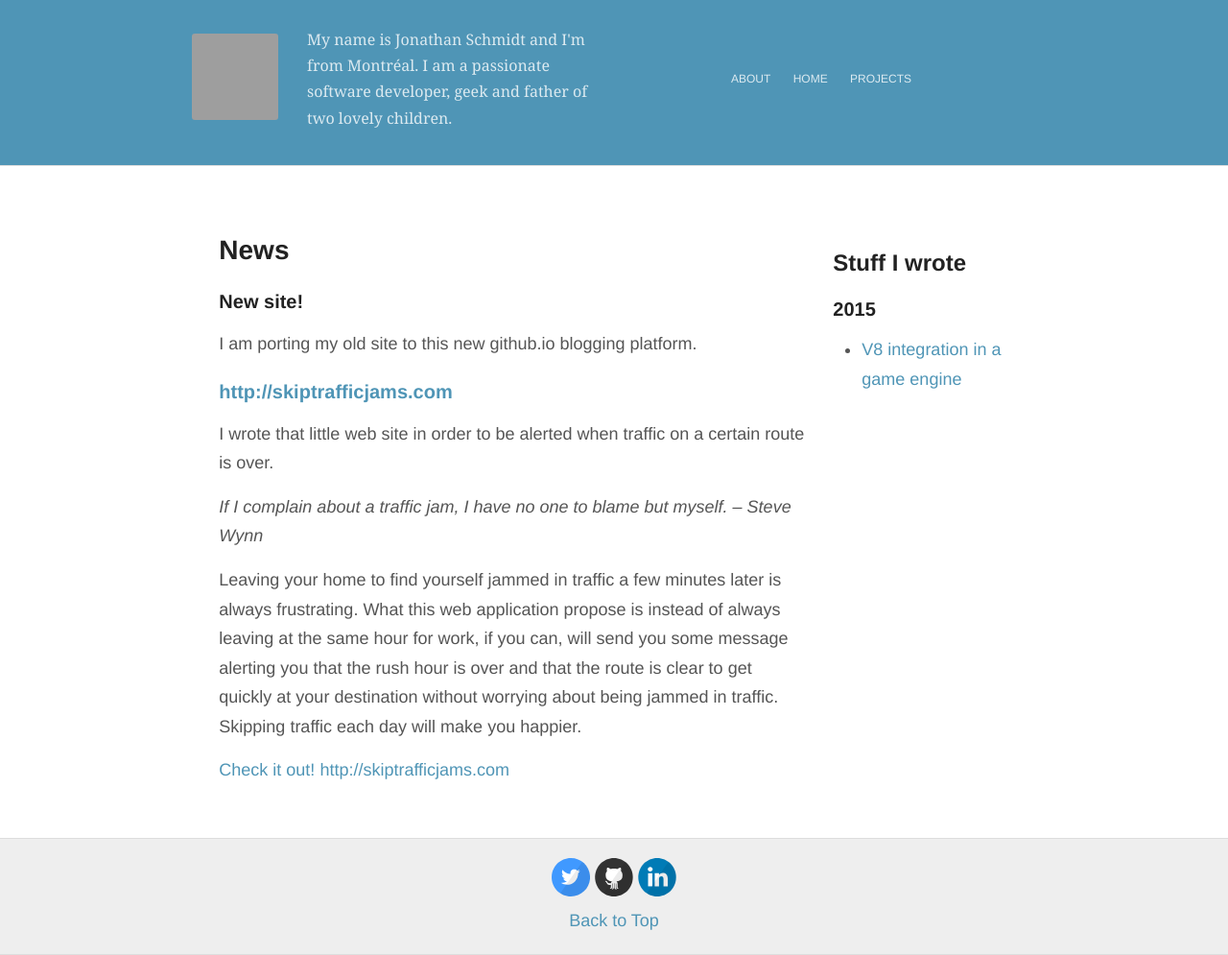
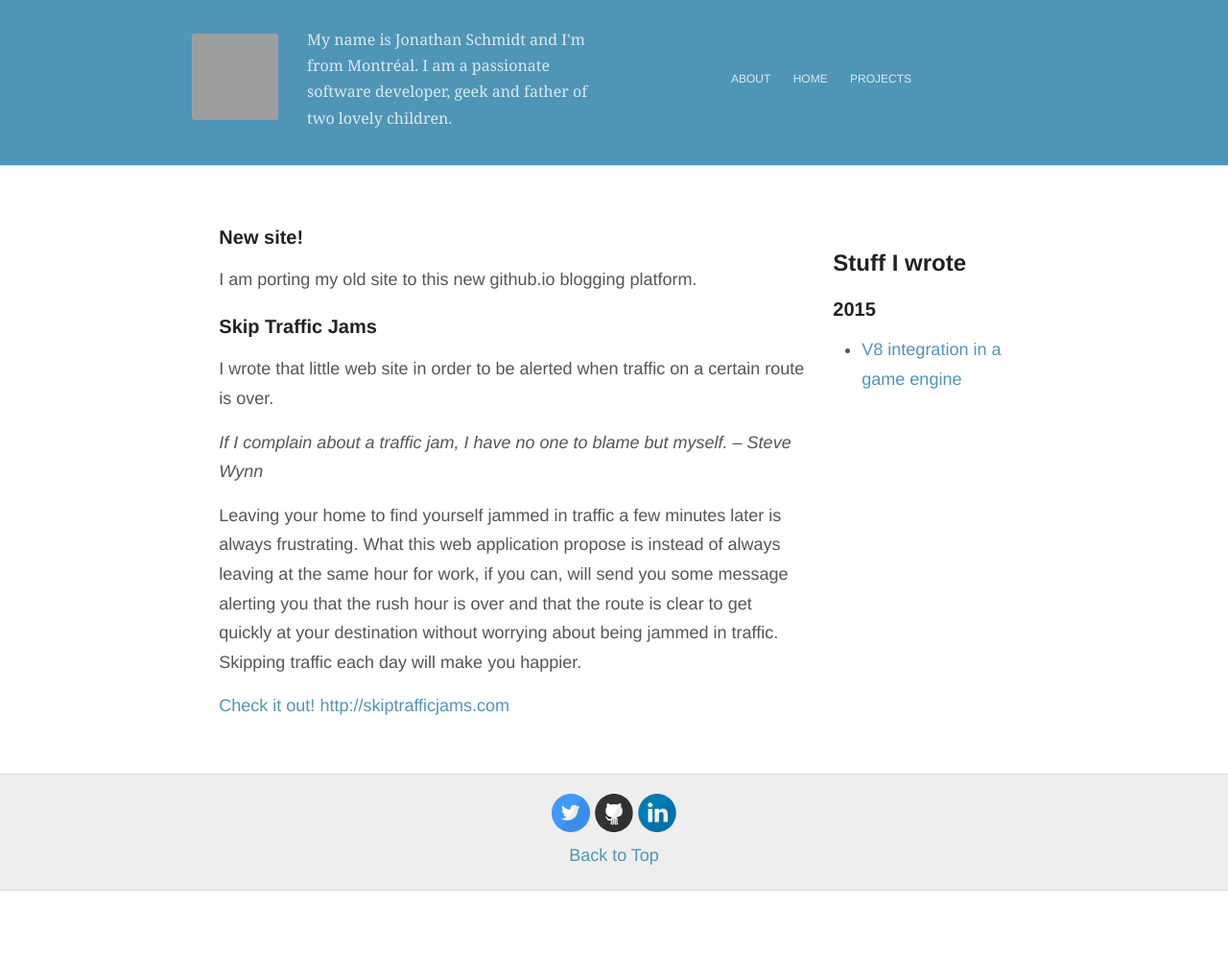
Before and after one commit to jschmidt42/jschmidt42.github.io, a Jekyll site: the page built from index.md, in a window 1280 px wide. Shown: the whole page at 96% size. Built offline with Jekyll 4.4.1, drawn with Linux system fonts in a browser that asks for light colours; our own code applies the rules of GitHub Pages for plain Markdown files; after the commit the page ends 928 px from its top, so only the background shows below that; grey boxes are pictures that could not be loaded.

Commit message:
Update news

```diff
--- a/index.md
+++ b/index.md
@@ -1,10 +1,8 @@
-# News
-
 ### New site!
 
 I am porting my old site to this new github.io blogging platform.
 
-### <http://skiptrafficjams.com>
+### Skip Traffic Jams
 
 I wrote that little web site in order to be alerted when traffic on a certain route is over.
 
```
